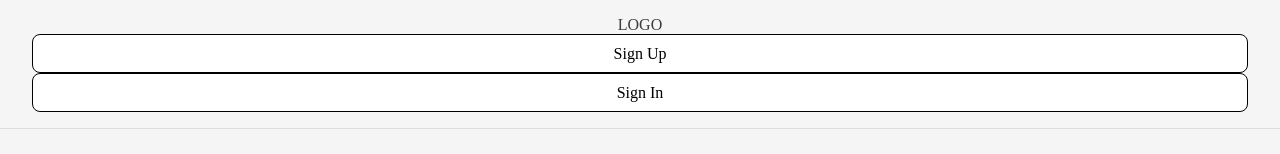
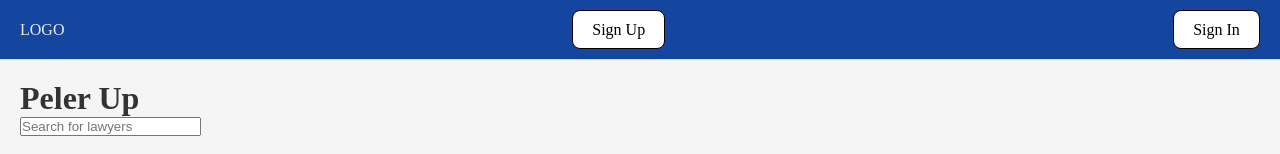
Before and after one commit to pura-toru/lawyer-project, a React (Vite) app in the folder client/: page /home in a window 1280 px wide. Shown: the top 154 px of the page. Built offline with nearby package versions, Linux system fonts and the light colour scheme.

Commit message:
Move and merge .header from drl

```diff
--- a/client/src/styles/Header.css
+++ b/client/src/styles/Header.css
@@ -6,16 +6,16 @@
 
 .header {
   margin: 0;
-  color: var(--onyx);
-  display: grid;
-  padding: 1rem 2rem;
-  background-color: #f5f5f5;
+  color: var(--beige);
+  background-color: var(--blue);
+  display: flex;
+  justify-content: space-between;
+  align-items:center;
+  padding: 10px 20px;
   border-bottom: 1px solid #ddd;
-  text-align: center;
-  flex-direction: row;
 
   /* Optional: sticky header */
-  position: sticky;
-  top: 0;
-  z-index: 10;
+  /* position: sticky; */
+  /* top: 0; */
+  /* z-index: 10;  */
 }
```
